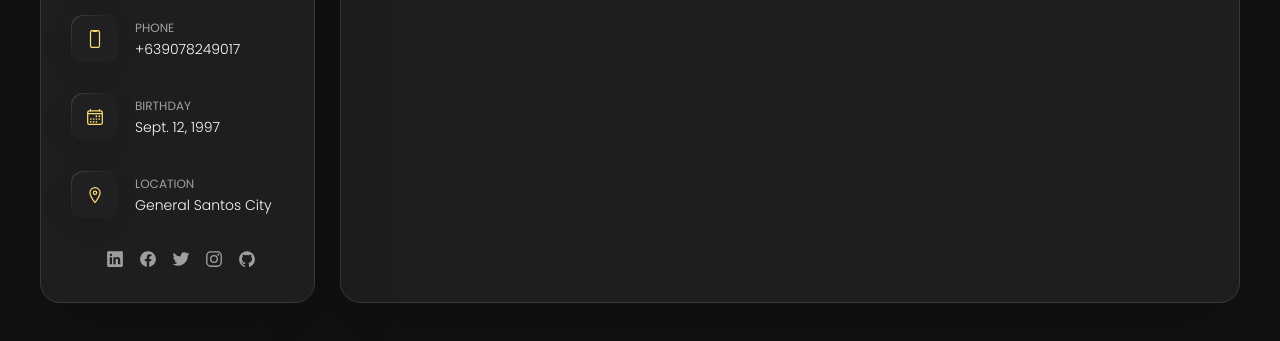
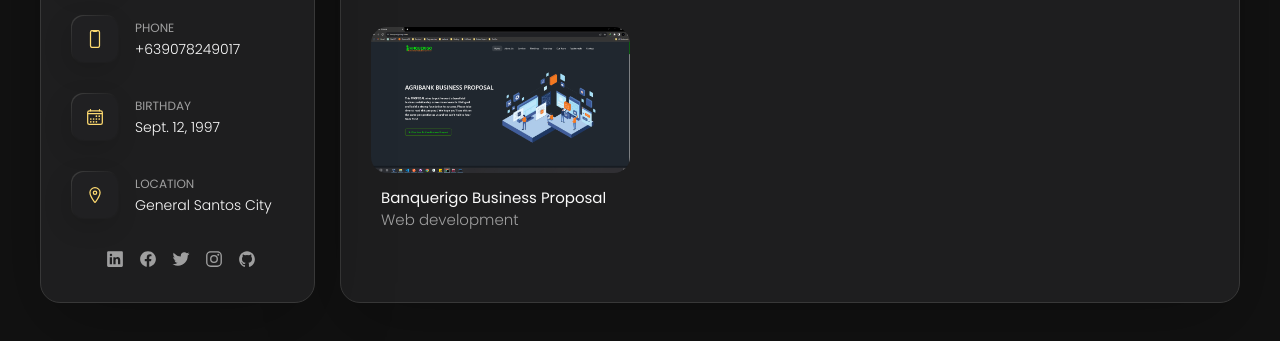
Before and after one commit to MarkusTech/PersonalPortfolioV2, a plain HTML site: page index.html in a window 1280 px wide. Both pictures are taken after a click on the button "Portfolio". Shown: the part 497-838 px from the top of the page. Drawn offline with nearby package versions, Linux system fonts and the light colour scheme.

Commit message:
wmr update

```diff
--- a/index.html
+++ b/index.html
@@ -478,6 +478,22 @@
           </div>
 
           <ol class="timeline-list">
+            <!-- <li class="timeline-item">
+
+              <h4 class="h4 timeline-item-title">Full Stack Developer at BanquerigoCorp</h4>
+
+              <span>October 2023 — Present</span>
+
+              <p class="timeline-text">
+                  We leverage a comprehensive web technology stack, including HTML, CSS, JavaScript, TypeScript, React.js, Next.js,
+                  Express.js, Prisma, and MySQL, to build and maintain diverse web systems for BanquerigoCorp's business operations. In
+                  addition, we incorporate AWS cloud services, utilizing S3 for scalable object storage and RDS for managing relational
+                  databases. Additionally, other AWS services such as Lambda for serverless computing, EC2 for virtual servers, and
+                  CloudFront for content delivery can be integrated to enhance the overall functionality and performance of our web
+                  applications.
+              </p>
+
+            </li> -->
 
             <li class="timeline-item">
 
@@ -652,6 +668,23 @@
 
               </a>
             </li>
+            <li class="project-item  active" data-filter-item data-category="web development">
+              <a href="https://banquerigocorp.com/" target="_blank">
+
+                <figure class="project-img">
+                  <div class="project-item-icon-box">
+                    <ion-icon name="eye-outline"></ion-icon>
+                  </div>
+
+                  <img src="./assets/images/Portfolio/bmr2.png" alt="summary" loading="lazy">
+                </figure>
+
+                <h3 class="project-title">Banquerigo Business Proposal</h3>
+
+                <p class="project-category">Web development</p>
+
+              </a>
+            </li>
 
           </ul>
 
```
Also changed, not shown: assets/images/Portfolio/bmr2.png (added).
